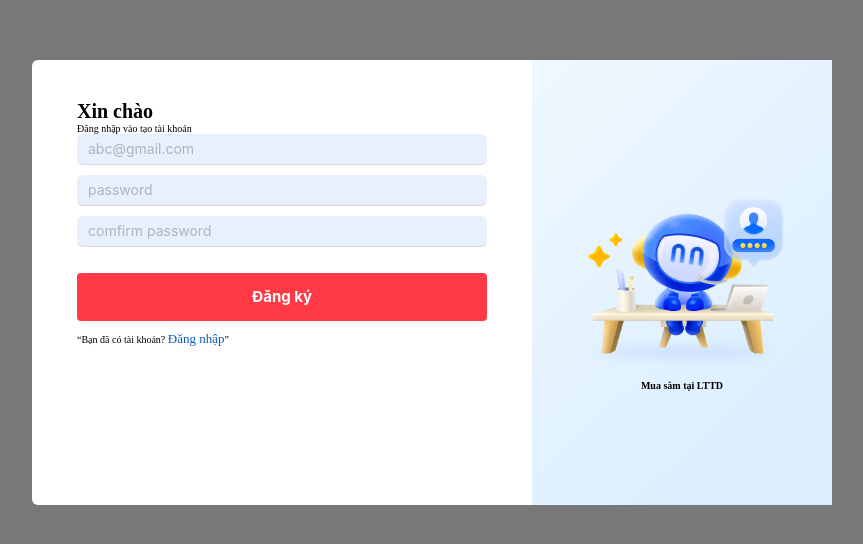
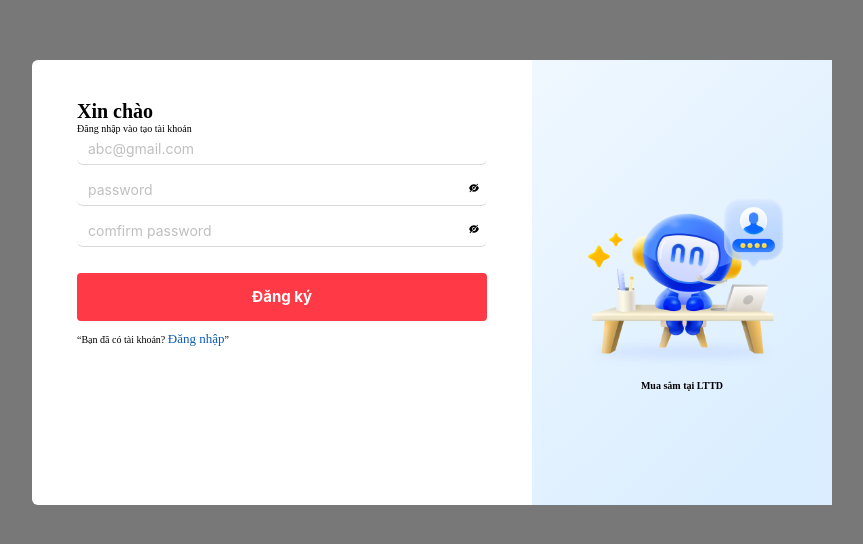
Before and after one commit to QuangThe27/BanHangDienTu, a React (Create React App) app: page /sign-up in a window 1280 px wide. Shown: the part 118-662 px from the top of the page, without its empty margins (208-1071 px from the left). Built offline with nearby package versions, Linux system fonts and the light colour scheme.

Commit message:
Hoàn thiện giao diện (2)

```diff
--- a/src/components/CardComponent/CardComponent.jsx
+++ b/src/components/CardComponent/CardComponent.jsx
@@ -38,7 +38,7 @@ const CardComponent = () => {
             </WrapperReportText>
 
             <WrapperPriceText>
-                1.000.000đ
+                <span style={{marginRight: '8px'}}>1.000.000</span>
                 <WrapperDiscountText>-5%</WrapperDiscountText>
             </WrapperPriceText>
         </WrapperCardStyle>
--- a/src/components/HeaderComponent/style.js
+++ b/src/components/HeaderComponent/style.js
@@ -7,6 +7,8 @@ export const WrapperHeader = styled(Row)`
     align-items: center;
     gap: 16px;
     flex-wrap: nowrap;
+    width: 1270px;
+    padding: 10px 0;
 
 `
 export const WrapperTextHeader = styled.span`
--- a/src/components/InputForm/style.js
+++ b/src/components/InputForm/style.js
@@ -5,6 +5,8 @@ export const WrapperInputStyle = styled(Input)`
     border-top: none;
     border-right: none;
     border-left: none;
-    background-color: rgb(232, 240, 254);
     outline: none;
+    &:focus {
+        background-color: rgb(232, 240, 254);
+    }
 `
--- a/src/components/TypeProduct/TypeProduct.jsx
+++ b/src/components/TypeProduct/TypeProduct.jsx
@@ -2,7 +2,7 @@ import React from "react";
 
 const TypeProduct = ({name}) => {
     return (
-        <div>{name}</div>
+        <div style={{ padding: '0 10px' }}>{name}</div>
     );
 }
 
--- a/src/pages/HomePage/HomePage.jsx
+++ b/src/pages/HomePage/HomePage.jsx
@@ -13,7 +13,7 @@ const HomePage = () => {
 
     return (
         <>
-            <div style={{ padding: '0 120px'}}>
+            <div style={{width: '1270px', margin: '0 auto'}}>
                 <WrapperTypeProduct>
                     {
                         arr.map((item) => {
@@ -25,7 +25,8 @@ const HomePage = () => {
                 </WrapperTypeProduct>
             </div>
 
-            <div id="container" style={{ backgroundColor: '#efefef', padding: '0 120px', height: '1000px'}}>
+            <div className="body" style={{width: '100%', backgroundColor: '#efefef'}}>
+                <div id="container" style={{width: '1270px', height: '1000px', margin: '0 auto'}}>
                     <SliderComponet arrImages={[slider1, slider2, slider3]}/>
 
                     <WrapperProducts>
@@ -44,6 +45,7 @@ const HomePage = () => {
                         />
                     </div>
                 </div>
+            </div>
         </>
     );
 }
--- a/src/pages/SignInPage/SignInPage.jsx
+++ b/src/pages/SignInPage/SignInPage.jsx
@@ -1,11 +1,14 @@
-import React from "react";
+import React, { useState } from "react";
 import { WrapperContainerLeft, WrapperContainerRight, WrapperTextLight } from "./style";
 import InputForm from "../../components/InputForm/InputForm";
 import ButtonComponent from "../../components/ButtonComponent/ButtonComponent";
 import imageLogin from '../../asset/images/tiki_login.png'
 import { Image } from "antd";
+import { EyeFilled, EyeInvisibleFilled } from "@ant-design/icons";
 
 function SignInPage() {
+    const [isShowPassword, setIsShowPassword] = useState(false)
+
     return (
         <div style={{
             display: 'flex', alignItems: 'center', justifyContent: 'center',
@@ -19,7 +22,22 @@ function SignInPage() {
                     <p>Đăng nhập vào tạo tài khoản</p>
 
                     <InputForm style={{ marginBottom: '10px' }}  placeholder="abc@gmail.com"/>
-                    <InputForm placeholder="password"/>
+
+                    <div style={{position: 'relative'}}>
+                        <span
+                            style={{
+                                zIndex: 10,
+                                position: 'absolute',
+                                top: '8px',
+                                right: '8px'
+                            }}
+                        >
+                            {
+                                isShowPassword ? ( <EyeFilled/> ) : ( <EyeInvisibleFilled/> )
+                            }
+                        </span>
+                        <InputForm placeholder="password" type={isShowPassword ? "text" : "password"}/>
+                    </div>
 
                     <ButtonComponent
                         bordered={false}
--- a/src/pages/SignInPage/style.js
+++ b/src/pages/SignInPage/style.js
@@ -19,4 +19,5 @@ export const WrapperContainerRight= styled.div`
 export const WrapperTextLight = styled.span`
     color: rgb(13, 92, 182);
     font-size: 13px;
+    cursor: pointer;
 `
--- a/src/pages/SignUpPage/SignUpPage.jsx
+++ b/src/pages/SignUpPage/SignUpPage.jsx
@@ -1,12 +1,15 @@
-import React from "react";
+import React, { useState } from "react";
 import { WrapperContainerLeft, WrapperContainerRight, WrapperTextLight } from "./style";
 import InputForm from "../../components/InputForm/InputForm";
 import ButtonComponent from "../../components/ButtonComponent/ButtonComponent";
 import imageLogin from '../../asset/images/tiki_login.png'
 import { Image } from "antd";
-
+import { EyeFilled, EyeInvisibleFilled } from "@ant-design/icons";
 
 function SignUpPage() {
+    const [isShowPassword, setIsShowPassword] = useState(false)
+    const [isShowConfirmPassword, setIsShowConfirmPassword] = useState(false)
+
     return (
         <div style={{
             display: 'flex', alignItems: 'center', justifyContent: 'center',
@@ -20,8 +23,38 @@ function SignUpPage() {
                     <p>Đăng nhập vào tạo tài khoản</p>
 
                     <InputForm style={{ marginBottom: '10px' }}  placeholder="abc@gmail.com"/>
-                    <InputForm placeholder="password" style={{ marginBottom: '10px' }}/>
-                    <InputForm placeholder="comfirm password"/>
+
+                    <div style={{position: 'relative'}}>
+                        <span
+                            style={{
+                                zIndex: 10,
+                                position: 'absolute',
+                                top: '8px',
+                                right: '8px'
+                            }}
+                        >
+                            {
+                                isShowPassword ? ( <EyeFilled/> ) : ( <EyeInvisibleFilled/> )
+                            }
+                        </span>
+                        <InputForm placeholder="password" style={{ marginBottom: '10px' }}  type={isShowPassword ? "text" : "password"}/>
+                    </div>
+
+                    <div style={{position: 'relative'}}>
+                        <span
+                            style={{
+                                zIndex: 10,
+                                position: 'absolute',
+                                top: '8px',
+                                right: '8px'
+                            }}
+                        >
+                            {
+                                isShowConfirmPassword ? ( <EyeFilled/> ) : ( <EyeInvisibleFilled/> )
+                            }
+                        </span>
+                        <InputForm placeholder="comfirm password"  type={isShowConfirmPassword ? "text" : "password"}/>
+                    </div>
 
                     <ButtonComponent
                         bordered={false}
--- a/src/pages/TypeProductPage/TypeProductPage.jsx
+++ b/src/pages/TypeProductPage/TypeProductPage.jsx
@@ -10,7 +10,8 @@ function TypeProductPage() {
     }
 
     return (
-        <div style={{ padding: '0 120px', background: '#efefef'}}>
+        <div style={{width: '100%', background: '#efefef'}}>
+            <div style={{width: '1270px', margin: '0 auto'}}>
                 <Row style={{ flexWrap: 'nowrap', paddingTop: '10px' }}>
                     <WrapperNabar span={4}>
                         <NavbarComponent />
@@ -31,6 +32,7 @@ function TypeProductPage() {
                     </Col>
                 </Row>
             </div>
+        </div>
     );
 }
 
--- a/src/pages/TypeProductPage/style.js
+++ b/src/pages/TypeProductPage/style.js
@@ -3,8 +3,7 @@ import styled from "styled-components";
 
 export const WrapperProducts = styled.div`
     display: flex;
-    justify-content: center;
-    gap: 15px;
+    gap: 12px;
     margin-top: 20px;
     flex-wrap: wrap;
 `
@@ -15,4 +14,5 @@ export const WrapperNabar = styled(Col)`
     border-radius: 4px;
     height: fit-content;
     margin-top: 20px;
+    width: 200px;
 `
```
Also changed, not shown: src/components/HeaderComponent/HeaderComponent.jsx (+11 -8 lines), src/components/SliderComponent/style.js (added, +41 -0 lines). Lines whose indentation alone changed are shown as unchanged.
